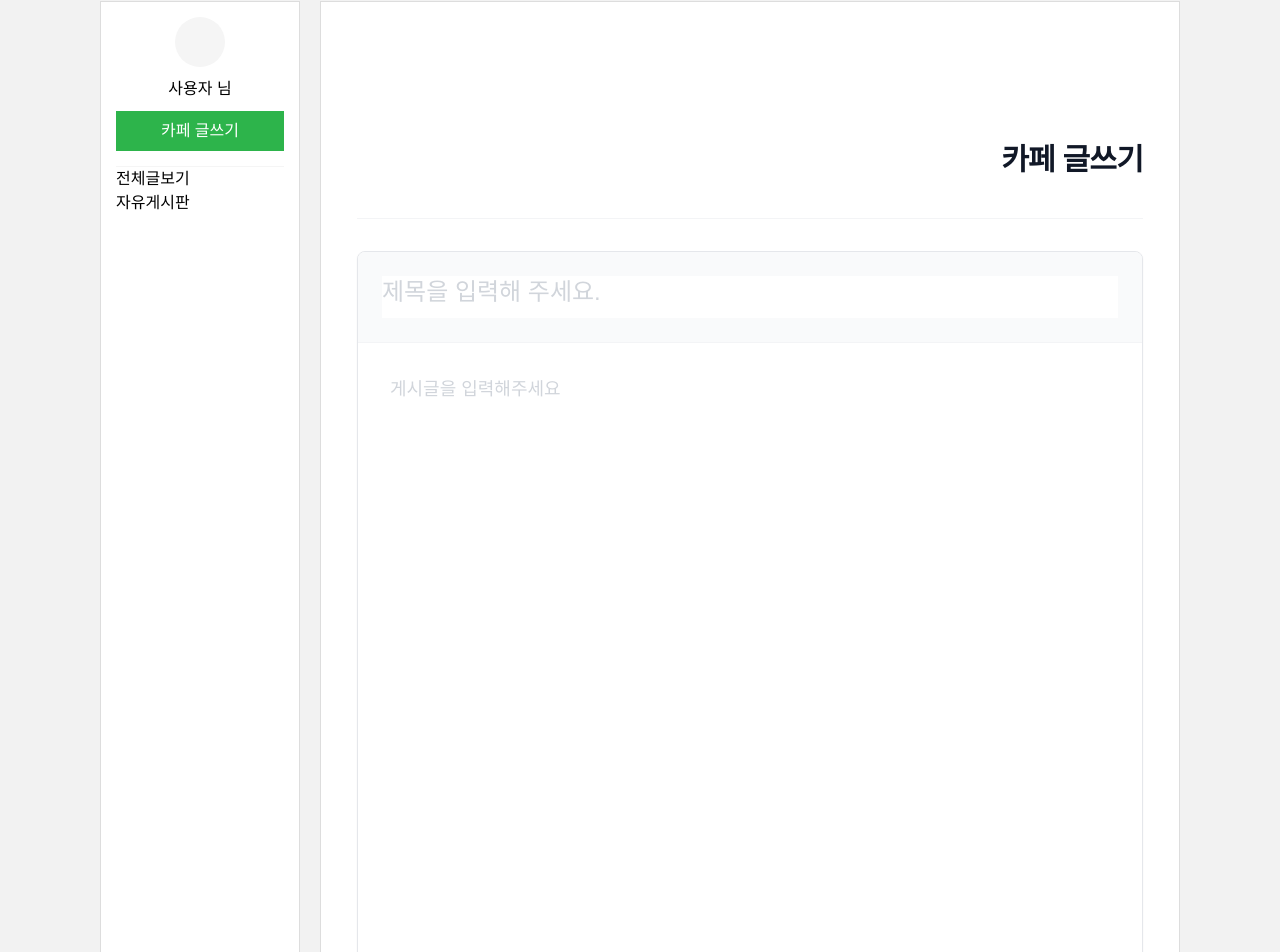
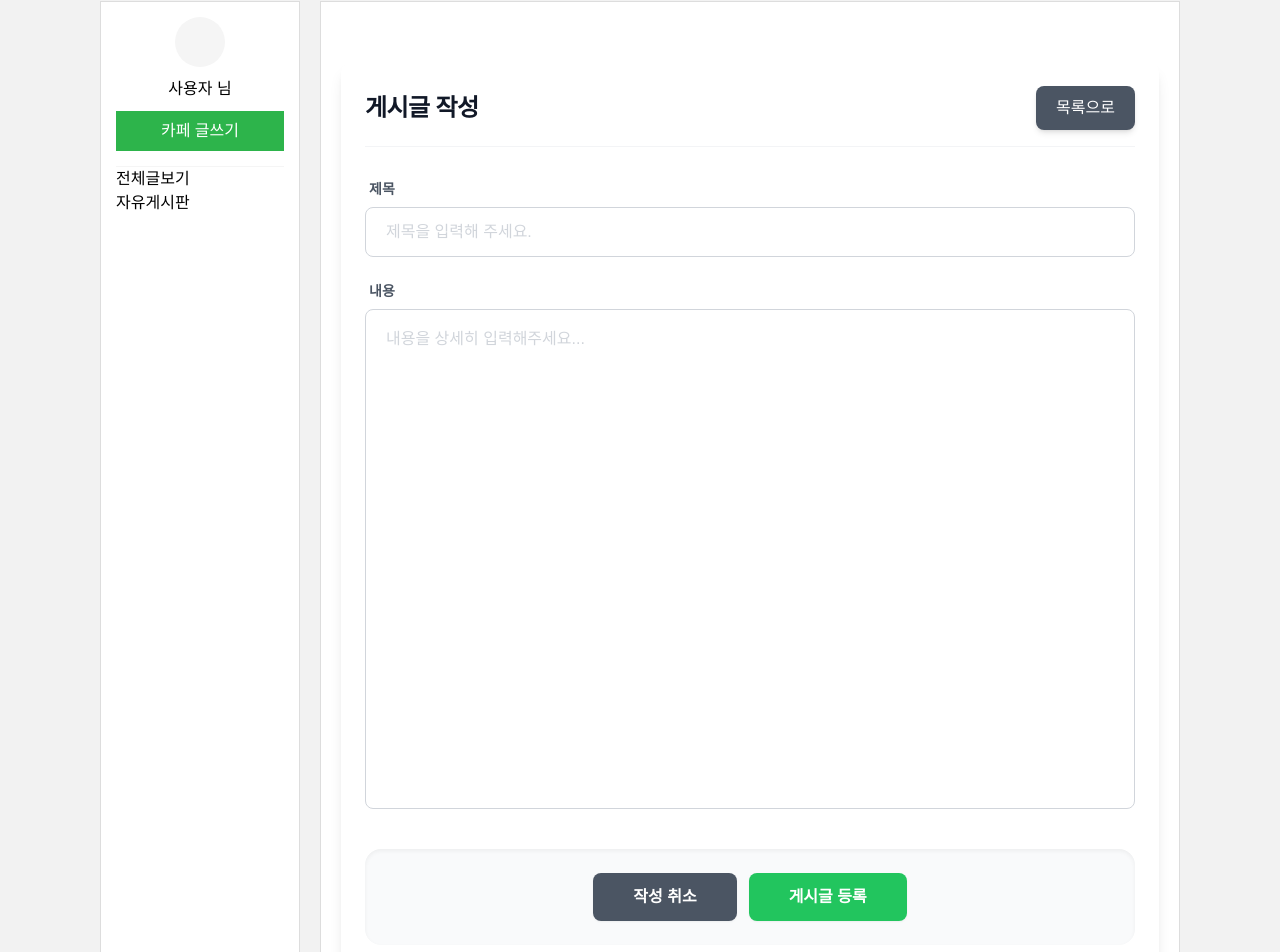
Before and after one commit to kjfcvx12/RedHat-Team-4, a React (Vite) app: page /board/create in a window 1280 px wide. Shown: the part 96-1048 px from the top of the page. Built offline with nearby package versions, Linux system fonts and the light colour scheme; sample sign-in values are in the browser's storage.

Commit message:
Update CreateBoard component structure and styles
Refactor CreateBoard component layout and styling.

```diff
--- a/src/components/CreateBoard.jsx
+++ b/src/components/CreateBoard.jsx
@@ -7,11 +7,16 @@ const CreateBoard = () => {
     const [content, setContent] = useState("");
     const navigate = useNavigate();
 
-    const { currentUser,setCurrentUser } = useCafe();
 
-    useEffect(()=>{
-        setCurrentUser(JSON.parse(localStorage.getItem('currentUser'))||[]);
-    },[]);
+    const { currentUser, setCurrentUser } = useCafe();
+
+
+    useEffect(() => {
+        const storedUser = JSON.parse(localStorage.getItem('currentUser'));
+        if (storedUser) {
+            setCurrentUser(storedUser);
+        }
+    }, [setCurrentUser]);
 
 
     useEffect(() => {
@@ -36,6 +41,7 @@ const CreateBoard = () => {
             title: title.trim(),
             content: content.trim(),
             writerId: currentUser.userId,
+
         };
 
         if (newPost.title === "" || newPost.content === "") {
@@ -51,54 +57,63 @@ const CreateBoard = () => {
     };
 
     return (
-        <div className="min-h-screen bg-white pt-20">
-            <div className="container mx-auto px-4 max-w-7xl pb-16">
 
-                <header className="flex justify-end py-10 border-b border-gray-100 mb-8">
-                    <h1 className="text-3xl font-bold text-gray-900 tracking-tight">
-                        카페 글쓰기
-                    </h1>
-                </header>
+        <div className="max-w-6xl mx-auto p-6 bg-white shadow-lg rounded-xl mt-10 text-gray-800">
 
-                <form onSubmit={onSubmit1} className="relative flex flex-col gap-8">
 
-                    <div className="border border-gray-200 shadow-sm rounded-lg bg-white overflow-hidden">
+            <div className="flex justify-between items-center mb-8 pb-4 border-b border-gray-100">
+                <h1 className="text-2xl font-extrabold text-gray-900 tracking-tight">게시글 작성</h1>
+                <button
+                    onClick={() => navigate('/list')}
+                    className="bg-gray-600 text-white px-5 py-2.5 rounded-lg hover:bg-gray-700 transition-all shadow-md active:scale-95"
+                >
+                    목록으로
+                </button>
+            </div>
 
-                        <div className="bg-gray-50 border-b border-gray-100 p-6">
+            <form onSubmit={onSubmit1} className="flex flex-col gap-6">
+
+
+                <div className="flex flex-col gap-2">
+                    <label className="text-sm font-bold text-gray-600 ml-1">제목</label>
                     <input
                         type='text'
                         placeholder='제목을 입력해 주세요.'
                         value={title}
                         onChange={(e) => setTitle(e.target.value)}
-                                className="w-full text-2xl font-medium text-gray-900 placeholder:text-gray-300 border-b-2 border-transparent focus:border-green-500 focus:outline-none pb-2 transition-colors duration-200"
-                            />
-                        </div>
-
-                        <div className="p-8">
-                            <textarea
-                                placeholder='게시글을 입력해주세요'
-                                value={content}
-                                onChange={(e) => setContent(e.target.value)}
-                                className="w-full h-[600px] text-lg leading-relaxed text-gray-800 placeholder:text-gray-300 border-0 focus:ring-0 focus:outline-none resize-none"
+                        className="w-full border border-gray-300 rounded-lg px-5 py-3 text-base focus:ring-2 focus:ring-green-500 outline-none transition-shadow placeholder:text-gray-300"
                     />
                 </div>
 
 
-
+                <div className="flex flex-col gap-2">
+                    <label className="text-sm font-bold text-gray-600 ml-1">내용</label>
+                    <textarea
+                        placeholder='내용을 상세히 입력해주세요...'
+                        value={content}
+                        onChange={(e) => setContent(e.target.value)}
+                        className="w-full h-[500px] border border-gray-300 rounded-lg px-5 py-4 text-base focus:ring-2 focus:ring-green-500 outline-none transition-shadow resize-none placeholder:text-gray-300 leading-relaxed"
+                    />
                 </div>
 
-                    <div className="flex justify-end pt-4">
+
+                <div className="flex justify-center items-center gap-3 p-6 bg-gray-50 rounded-2xl shadow-inner mt-4">
+                    <button
+                        type="button"
+                        onClick={() => navigate('/list')}
+                        className="bg-gray-600 text-white px-10 py-3 rounded-lg hover:bg-gray-700 font-bold transition-all shadow-sm active:scale-95"
+                    >
+                        작성 취소
+                    </button>
                     <button
                         type="submit"
-                            className="bg-green-600 hover:bg-green-700 text-white font-semibold py-4 px-12 rounded-full text-xl shadow-md transition-all duration-150 active:scale-95 focus:outline-none focus:ring-2 focus:ring-green-300 focus:ring-offset-2"
+                        className="bg-green-500 text-white px-10 py-3 rounded-lg hover:bg-green-600 font-bold transition-all shadow-sm active:scale-95"
                     >
                         게시글 등록
                     </button>
                 </div>
 
             </form>
-
-            </div>
         </div>
     );
 };
```
Lines whose indentation alone changed are shown as unchanged.
